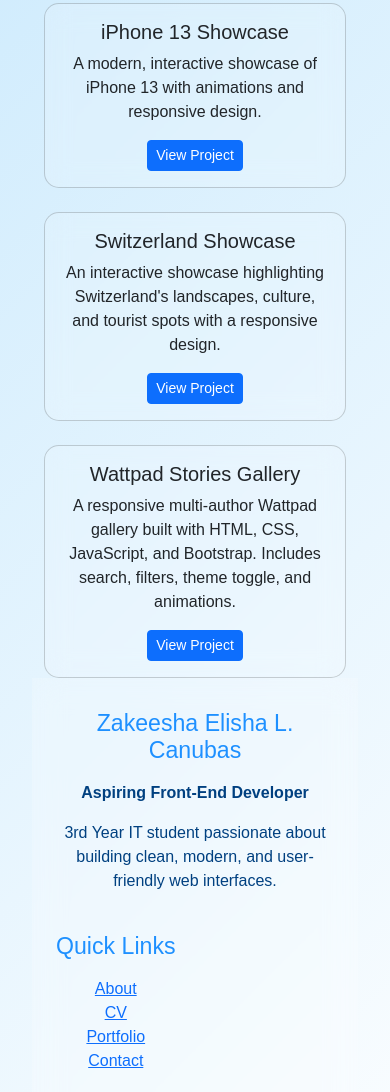
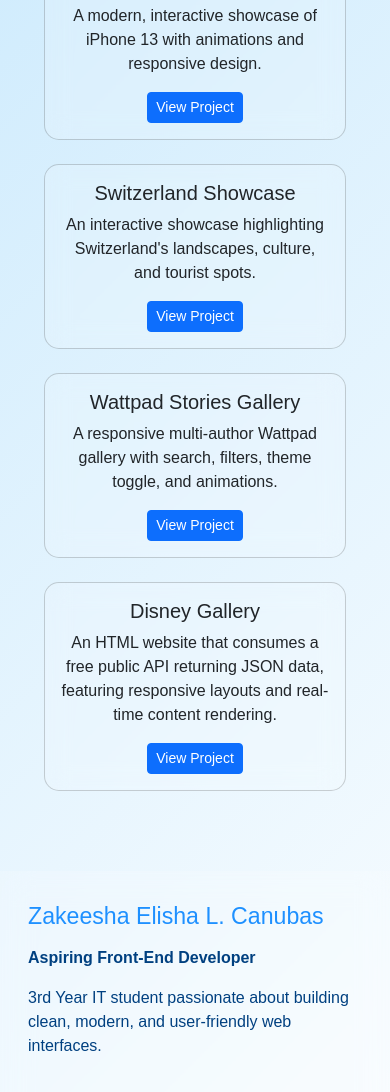
Before and after one commit to ishaec/ishaec.github.io, a plain HTML site: page index.html in a window 390 px wide. Shown: the part 2912-4004 px from the top of the page. Drawn offline with nearby package versions, Linux system fonts and the light colour scheme.

Commit message:
Update index.html

```diff
--- a/index.html
+++ b/index.html
@@ -64,6 +64,13 @@
     }
 
     /* Cards */
+    .project-card {
+      height: 100%;
+      display: flex;
+      flex-direction: column;
+      justify-content: space-between;
+    }
+
     .card.glass {
       transition: transform 0.3s ease;
     }
@@ -158,6 +165,7 @@
         font-size: 0.85rem;
       }
     }
+
     .glass-card {
       background: rgba(255, 255, 255, 0.15);
       backdrop-filter: blur(12px);
@@ -168,7 +176,6 @@
     .glass-card:hover {
       transform: translateY(-5px);
     }
-
   </style>
 </head>
 
@@ -240,54 +247,64 @@
   <section id="portfolio" class="py-5">
     <div class="container">
       <h2 class="text-center mb-4">My Projects</h2>
-      <div class="row justify-content-center">
 
-        <!-- eQash Banking System -->
-        <div class="container mt-5">
+      <!-- ONE ROW ONLY -->
       <div class="row g-4 justify-content-center">
 
-    <div class="col-md-4">
+        <div class="col-lg-4 col-md-6">
           <div class="card glass-card">
             <div class="card-body text-center">
               <h5>eQash Banking System</h5>
-          <p>A secure web banking system with deposits, withdrawals, transfers, balance tracking, and admin management.</p>
-          <a href="https://ishaec.github.io/eQash" target="_blank" class="btn btn-primary btn-sm">
-            View Project
-          </a>
+              <p>A secure web banking system with deposits, withdrawals, transfers, balance tracking, and admin
+                management.</p>
+              <a href="https://ishaec.github.io/eQash" target="_blank" class="btn btn-primary btn-sm">View Project</a>
             </div>
           </div>
         </div>
 
-    <div class="col-md-4">
+        <div class="col-lg-4 col-md-6">
           <div class="card glass-card">
             <div class="card-body text-center">
               <h5>iPhone 13 Showcase</h5>
               <p>A modern, interactive showcase of iPhone 13 with animations and responsive design.</p>
-          <a href="https://ishaec.github.io/iphone13-showcase" target="_blank" class="btn btn-primary btn-sm">
-            View Project
-          </a>
+              <a href="https://ishaec.github.io/iphone13-showcase" target="_blank" class="btn btn-primary btn-sm">View
+                Project</a>
             </div>
           </div>
         </div>
 
-    <div class="col-md-4">
+        <div class="col-lg-4 col-md-6">
           <div class="card glass-card">
             <div class="card-body text-center">
               <h5>Switzerland Showcase</h5>
-          <p>An interactive showcase highlighting Switzerland's landscapes, culture, and tourist spots with a responsive design.</p>
-          <a href="https://ishaec.github.io/switzerland-showcase/" target="_blank" class="btn btn-primary btn-sm">
-            View Project
-          </a>
+              <p>An interactive showcase highlighting Switzerland's landscapes, culture, and tourist spots.</p>
+              <a href="https://ishaec.github.io/switzerland-showcase/" target="_blank"
+                class="btn btn-primary btn-sm">View Project</a>
             </div>
           </div>
         </div>
 
-    <div class="col-md-4">
+        <div class="col-lg-4 col-md-6">
           <div class="card glass-card">
             <div class="card-body text-center">
               <h5>Wattpad Stories Gallery</h5>
-          <p>A responsive multi-author Wattpad gallery built with HTML, CSS, JavaScript, and Bootstrap. Includes search, filters, theme toggle, and animations.</p>
-          <a href="https://ishaec.github.io/wattpad-stories-gallery/" target="_blank" class="btn btn-primary btn-sm">
+              <p>A responsive multi-author Wattpad gallery with search, filters, theme toggle, and animations.</p>
+              <a href="https://ishaec.github.io/wattpad-stories-gallery/" target="_blank"
+                class="btn btn-primary btn-sm">View Project</a>
+            </div>
+          </div>
+        </div>
+
+        <!-- ✅ FIXED: Disney Gallery is now aligned -->
+        <div class="col-lg-4 col-md-6">
+          <div class="card glass-card">
+            <div class="card-body text-center">
+              <h5>Disney Gallery</h5>
+              <p>
+                An HTML website that consumes a free public API returning JSON data,
+                featuring responsive layouts and real-time content rendering.
+              </p>
+              <a href="https://ishaec.github.io/disney-gallery/" target="_blank" class="btn btn-primary btn-sm">
                 View Project
               </a>
             </div>
@@ -296,7 +313,7 @@
 
       </div>
     </div>
-
+  </section>
 
   <footer>
     <div class="container d-flex flex-wrap justify-content-between gap-4">
```
Lines whose indentation alone changed are shown as unchanged.
